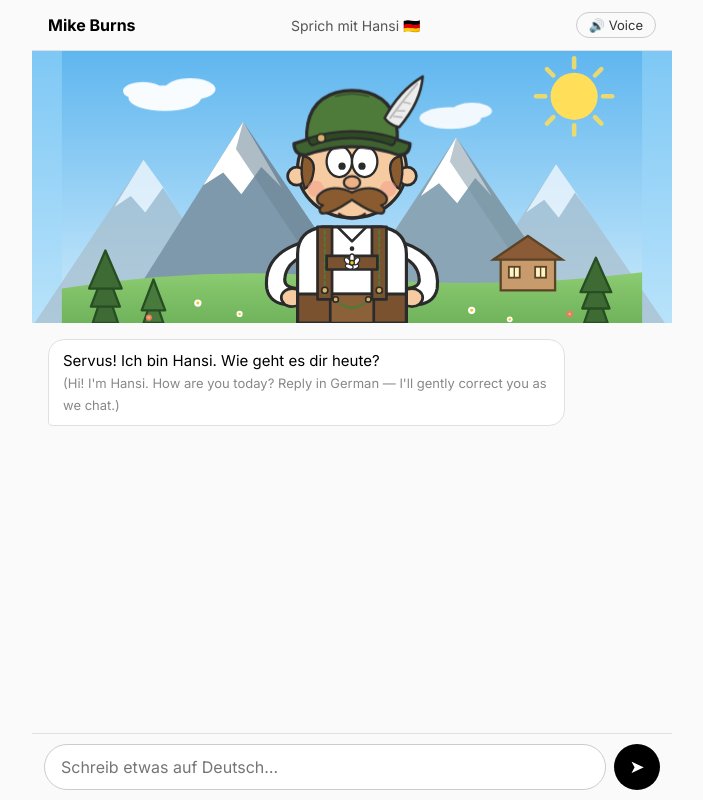
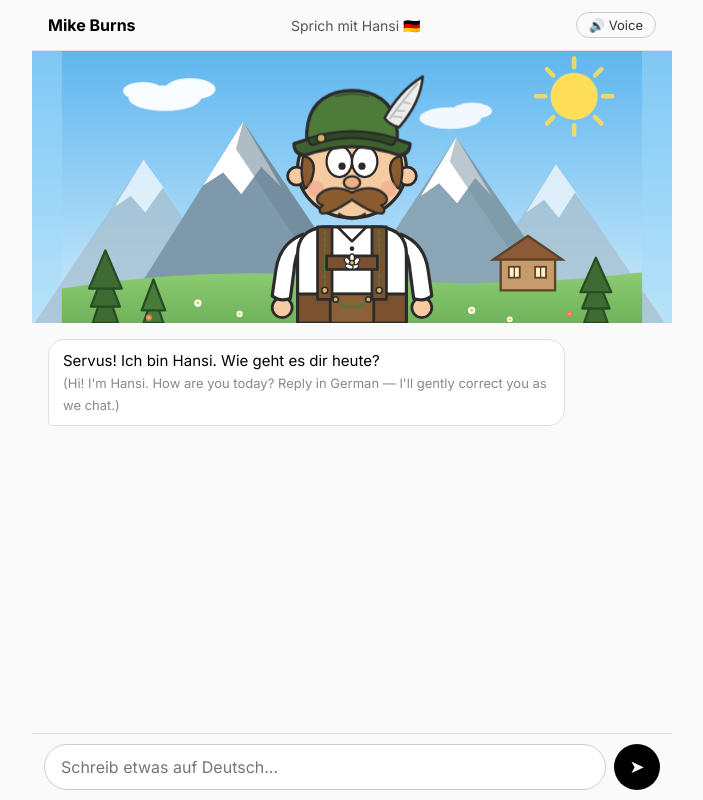
Before and after one commit to meb226/mikeburns.ai, a website: page german/index.html in a window 1280 px wide. Shown: the whole page, without its empty margins (288-991 px from the left). Drawn offline with Linux system fonts and the light colour scheme.

Commit message:
Fix Hansi's arms: hang naturally at sides (#4)
Claude-Session: https://claude.ai/code/session_0122n1NZMugo1FK5i5xcuT3Q

Co-authored-by: Claude <noreply@anthropic.com>

```diff
--- a/german/index.html
+++ b/german/index.html
@@ -296,11 +296,11 @@
 
             <!-- Hansi (waist up) -->
             <g id="hansi" stroke-linecap="round" stroke-linejoin="round">
-                <!-- arms (behind torso), hands on hips -->
-                <path d="M262 212 Q222 226 226 262 Q230 282 258 280 L262 262 Q244 262 246 250 Q248 232 272 224 Z" fill="#FFFFFF" stroke="#2B2B2B" stroke-width="3.5"/>
-                <path d="M378 212 Q418 226 414 262 Q410 282 382 280 L378 262 Q396 262 394 250 Q392 232 368 224 Z" fill="#FFFFFF" stroke="#2B2B2B" stroke-width="3.5"/>
-                <ellipse cx="254" cy="272" rx="12" ry="10" fill="#F6CBA1" stroke="#2B2B2B" stroke-width="3"/>
-                <ellipse cx="386" cy="272" rx="12" ry="10" fill="#F6CBA1" stroke="#2B2B2B" stroke-width="3"/>
+                <!-- arms hanging at his sides -->
+                <circle cx="243" cy="283" r="11" fill="#F6CBA1" stroke="#2B2B2B" stroke-width="3"/>
+                <circle cx="397" cy="283" r="11" fill="#F6CBA1" stroke="#2B2B2B" stroke-width="3"/>
+                <path d="M266 202 Q240 212 236 242 L232 270 Q240 277 252 273 L256 242 Q258 216 272 210 Z" fill="#FFFFFF" stroke="#2B2B2B" stroke-width="3.5"/>
+                <path d="M374 202 Q400 212 404 242 L408 270 Q400 277 388 273 L384 242 Q382 216 368 210 Z" fill="#FFFFFF" stroke="#2B2B2B" stroke-width="3.5"/>
 
                 <!-- torso: white trachten shirt -->
                 <path d="M260 300 L260 224 Q260 198 288 194 L352 194 Q380 198 380 224 L380 300 Z" fill="#FFFFFF" stroke="#2B2B2B" stroke-width="3.5"/>
```
